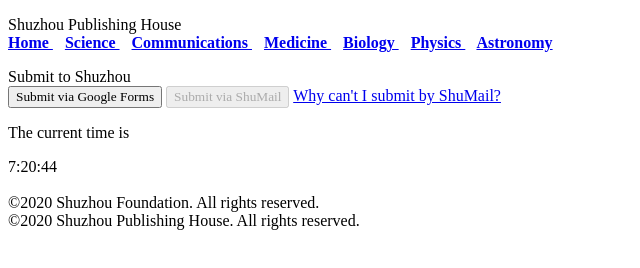
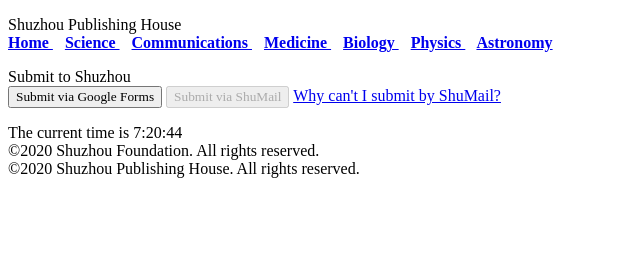
Before and after one commit to shpub/shpub.github.io, a plain HTML site: page submit/index.html in a window 1280 px wide. Shown: the whole page, without its empty margins (0-640 px from the left). Drawn offline with Linux system fonts and the light colour scheme.

Commit message:
Update index.html

```diff
--- a/submit/index.html
+++ b/submit/index.html
@@ -69,7 +69,7 @@
       </a>
     </shumail>
   <footer>
-    <p>The current time is <div id="shutime"></div><br>
+    <p>The current time is <span id="shutime"></span><br>
     &copy;2020 Shuzhou Foundation. All rights reserved.<br>
     &copy;2020 Shuzhou Publishing House. All rights reserved.
   </footer>
```
